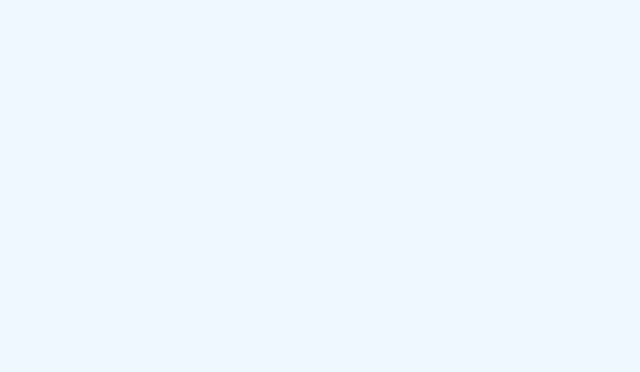
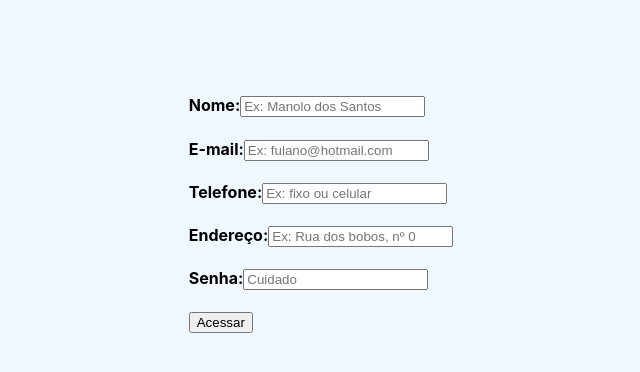
Before and after one commit to RafaelVtor/WebPet-2.0, a React (Create React App) app in the folder frontend/: page /cadastro in a window 1280 px wide. Shown: the top 372 px of the page, without its empty margins (319-959 px from the left). Built offline with nearby package versions, Linux system fonts and the light colour scheme.

Commit message:
adicionado a página de cadastro do dono

```diff
--- a/frontend/src/pages/animais/styles.css
+++ b/frontend/src/pages/animais/styles.css
@@ -17,7 +17,7 @@ p:hover{
 
 }
 
-.container {
+div .corpo .container {
   display: flex;
   width: 100%;
   min-width: 480px;
--- a/frontend/src/pages/cadastro-pessoa/index.js
+++ b/frontend/src/pages/cadastro-pessoa/index.js
@@ -0,0 +1,93 @@
+import React, { useState } from 'react'
+import {useHistory} from 'react-router-dom'
+import api from '../../services/api'
+
+export default function CadastroDono () {
+  const [nome, setNome] = useState([])
+  const [email, setEmail] = useState([])
+  const [tel, setTel] = useState([])
+  const [endereco, setEndereco] = useState([])
+  const [senha, setSenha] = useState([])
+  const history = useHistory()
+
+  async function cadastro (e) {
+
+    e.preventDefault()
+    try{
+
+      const response = api.put('/usuarios/novo', {
+        nome,
+        email,
+        tel,
+        endereco,
+        senha
+      })
+      console.log(response)
+      alert('Você foi cadastrado com sucesso!')
+      history.push('/animais')
+    } catch{
+      alert('Usuário não cadastrado')
+    }
+
+  }
+
+  return (
+    <div className='corpo'>
+      <div className='container'>
+        <section className='form'></section>
+        <form onSubmit={cadastro}>
+          <h4>
+            Nome:
+            <input
+              type='text'
+              placeholder='Ex: Manolo dos Santos'
+              value={nome}
+              onChange={e => setNome(e.target.value)}
+            />
+          </h4>
+          <h4>
+
+            E-mail:
+            <input
+              type='text'
+              placeholder='Ex: fulano@hotmail.com'
+              value={email}
+              onChange={e => setEmail(e.target.value)}
+            />
+          </h4>
+          <h4>
+
+            Telefone:
+            <input
+              type='text'
+              placeholder='Ex: fixo ou celular'
+              value={tel}
+              onChange={e => setTel(e.target.value)}
+            />
+          </h4>
+          <h4>
+            Endereço:
+            <input
+              type='text'
+              placeholder='Ex: Rua dos bobos, nº 0'
+              value={endereco}
+              onChange={e => setEndereco(e.target.value)}
+            />
+          </h4>
+          <h4>
+            Senha:
+            <input
+              type='password'
+              placeholder='Cuidado'
+              value={senha}
+              onChange={e => setSenha(e.target.value)}
+            />
+          </h4>
+          <div className='botao'>
+              <button className='button'>Acessar</button>
+            </div>
+        </form>
+      </div>
+    </div>
+  )
+}
--- a/frontend/src/pages/logon/index.js
+++ b/frontend/src/pages/logon/index.js
@@ -56,6 +56,11 @@ export default function Logon () {
           </form>
         </section>
       </div>
+        <div>
+          <p>Não é cadastrado? Acesse <Link to="/cadastro">aqui</Link>
+
+          </p>
+        </div>
     </div>
   )
 }
--- a/frontend/src/pages/perfil-animal/index.js
+++ b/frontend/src/pages/perfil-animal/index.js
@@ -16,7 +16,7 @@ export default function Animal (req) {
     console.log(animal.nome)
   })
   return (
-    <div>
+    <div className="corpo">
       {animal.map(animal => {
         return (
           <div key={animal.id} className="container">
--- a/frontend/src/pages/perfil-animal/styles.css
+++ b/frontend/src/pages/perfil-animal/styles.css
@@ -2,7 +2,7 @@ ul {
   list-style-type: none;
 }
 
-.container {
+div .container {
   display: grid;
   flex-wrap: wrap;
   align-self: center;
--- a/frontend/src/routes.js
+++ b/frontend/src/routes.js
@@ -5,6 +5,7 @@ import Logon from './pages/logon';
 import Animais from './pages/animais';
 import Dono from './pages/perfil-pessoa';
 import Animal from './pages/perfil-animal';
+import CadastroDono from './pages/cadastro-pessoa';
 
 
 export default function Routes() {
@@ -15,6 +16,7 @@ export default function Routes() {
         <Route path="/animais" exact component={Animais} />
         <Route path="/animais/dono/:id" exact component={Dono} />
         <Route path="/animais/animal/:id" exact component={Animal} />
+        <Route path="/cadastro" exact component={CadastroDono} />
       </Switch>
     </BrowserRouter>
   );
```
